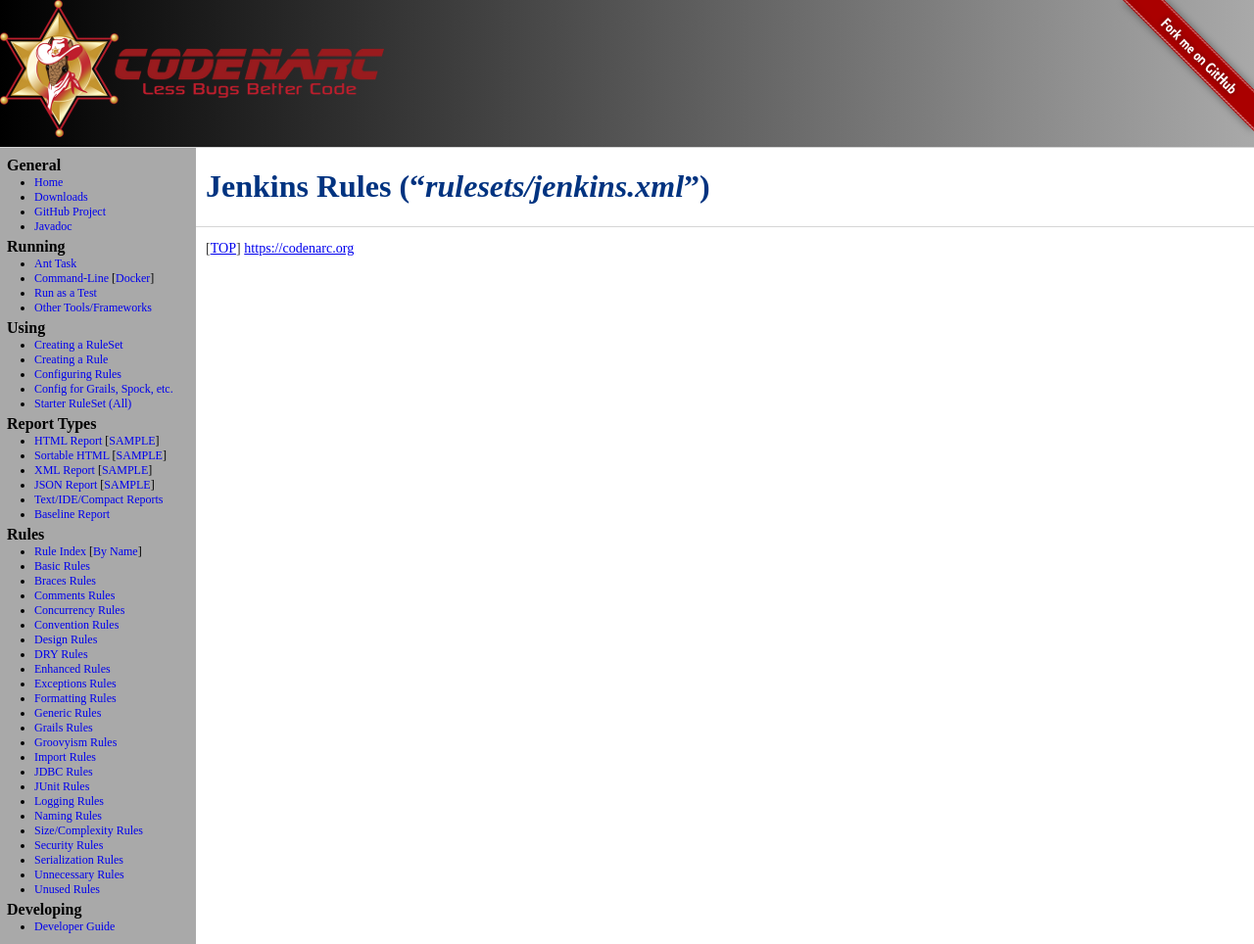
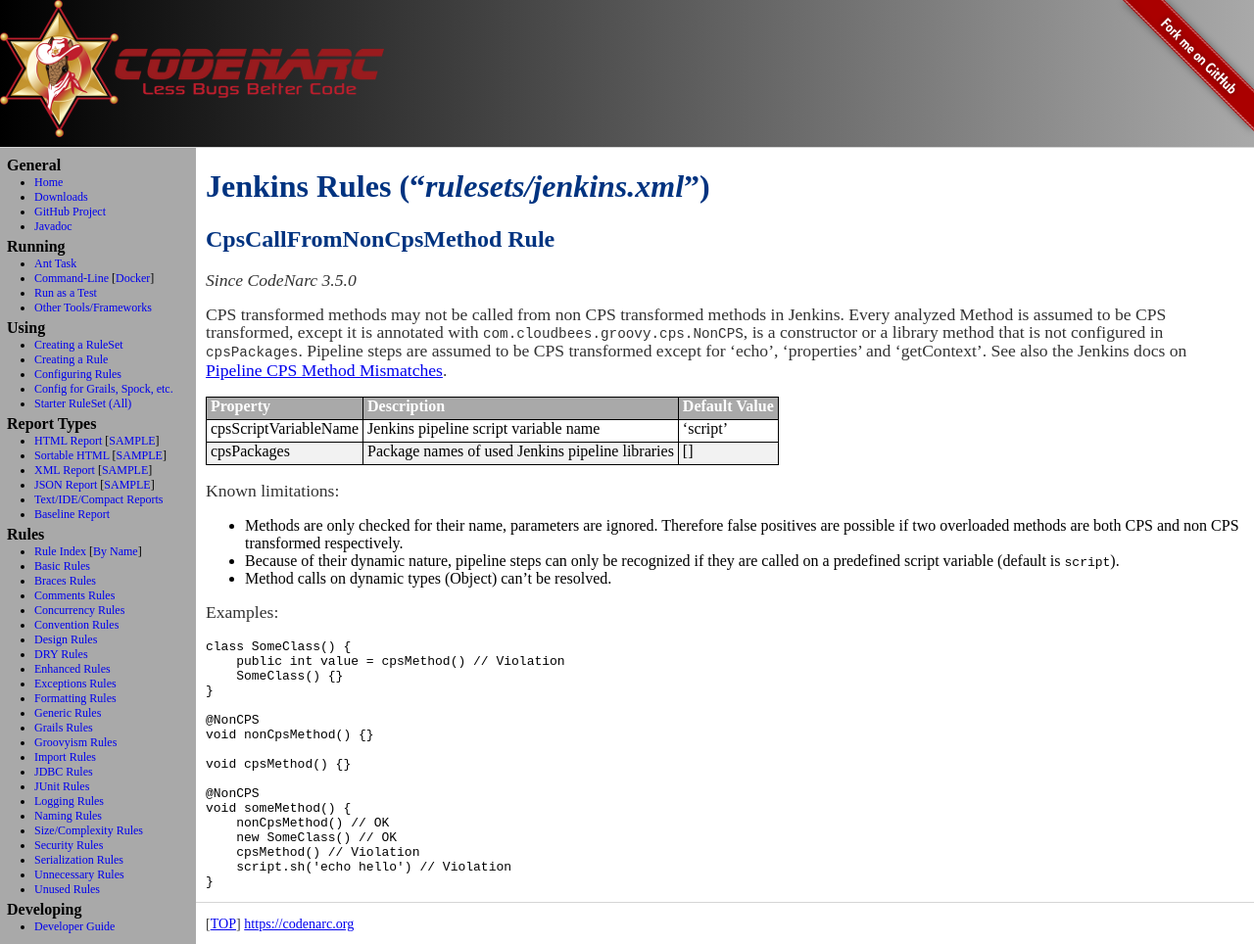
Before and after one commit to CodeNarc/CodeNarc, a Jekyll site: the page built from codenarc-rules-jenkins.md, in a window 1280 px wide. Shown: the whole page at 98% size. Built offline with Jekyll 4.4.1, drawn with Linux system fonts in a browser that asks for light colours.

Commit message:
add CpsCallFromNonCpsMethodRule
on-behalf-of: @e-solutions-GmbH <info@esolutions.de>

````diff
--- a/codenarc-rules-jenkins.md
+++ b/codenarc-rules-jenkins.md
@@ -4,3 +4,45 @@ title: CodeNarc - Jenkins Rules
 ---
 
 # Jenkins Rules  ("*rulesets/jenkins.xml*")
+
+## CpsCallFromNonCpsMethod Rule
+
+*Since CodeNarc 3.5.0*
+
+CPS transformed methods may not be called from non CPS transformed methods in Jenkins.
+Every analyzed Method is assumed to be CPS transformed, except it is annotated with `com.cloudbees.groovy.cps.NonCPS`, is a constructor or a library method that is not configured in `cpsPackages`.
+Pipeline steps are assumed to be CPS transformed except for 'echo', 'properties' and 'getContext'.
+See also the Jenkins docs on [Pipeline CPS Method Mismatches](https://www.jenkins.io/doc/book/pipeline/cps-method-mismatches/).
+
+| Property              | Description                                       | Default Value |
+|-----------------------|---------------------------------------------------|---------------|
+| cpsScriptVariableName | Jenkins pipeline script variable name             | 'script'      |
+| cpsPackages           | Package names of used Jenkins pipeline libraries  | []            |
+
+Known limitations:
+
+* Methods are only checked for their name, parameters are ignored. Therefore false positives are possible if two overloaded methods are both CPS and non CPS transformed respectively.
+* Because of their dynamic nature, pipeline steps can only be recognized if they are called on a predefined script variable (default is `script`).
+* Method calls on dynamic types (Object) can't be resolved.
+
+Examples:
+
+```
+class SomeClass() {
+    public int value = cpsMethod() // Violation
+    SomeClass() {}
+}
+
+@NonCPS
+void nonCpsMethod() {}
+
+void cpsMethod() {}
+
+@NonCPS
+void someMethod() {
+    nonCpsMethod() // OK
+    new SomeClass() // OK
+    cpsMethod() // Violation
+    script.sh('echo hello') // Violation
+}
+```
````
Also changed, not shown: codenarc-enhanced-classpath-rules.md (+1 -0 lines).
